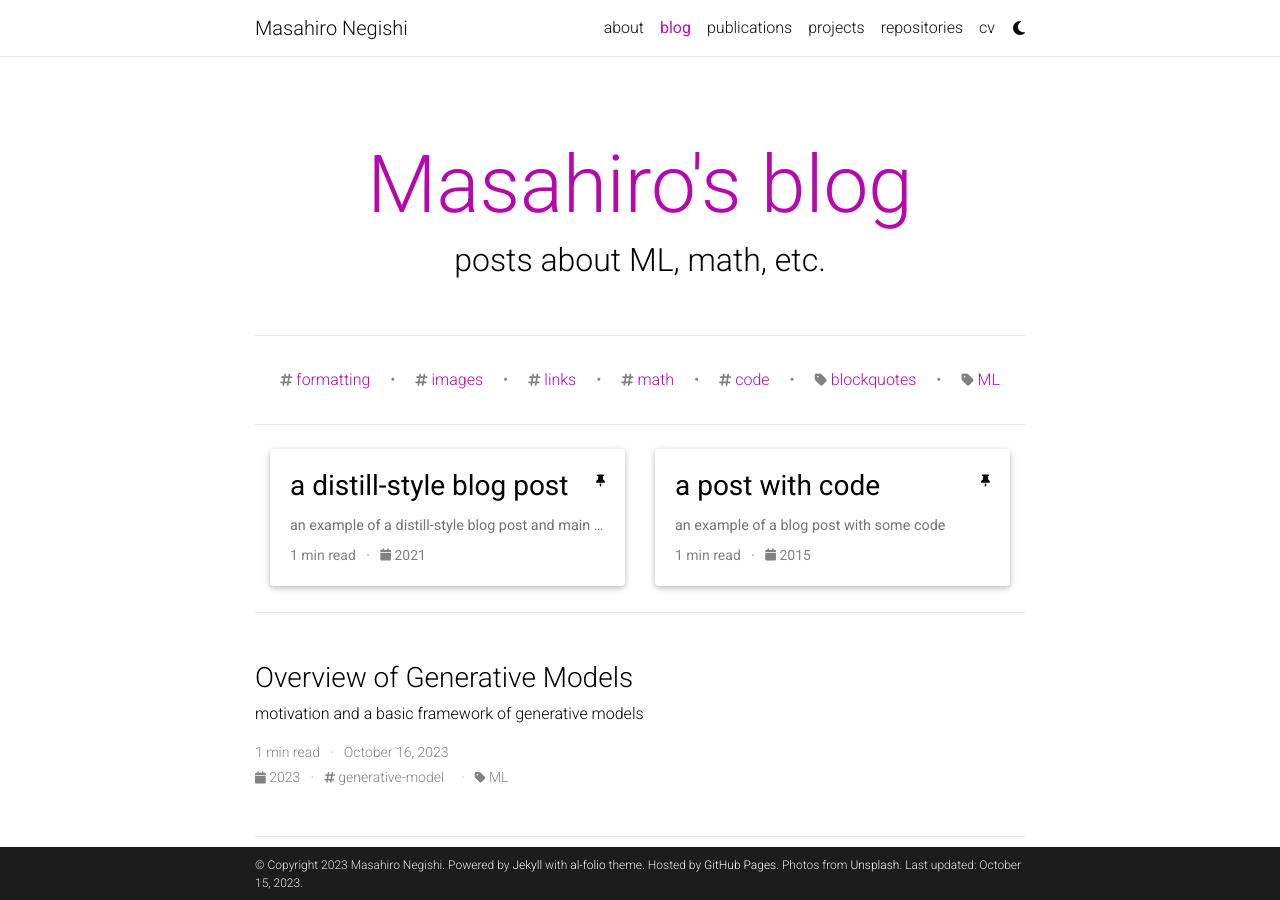
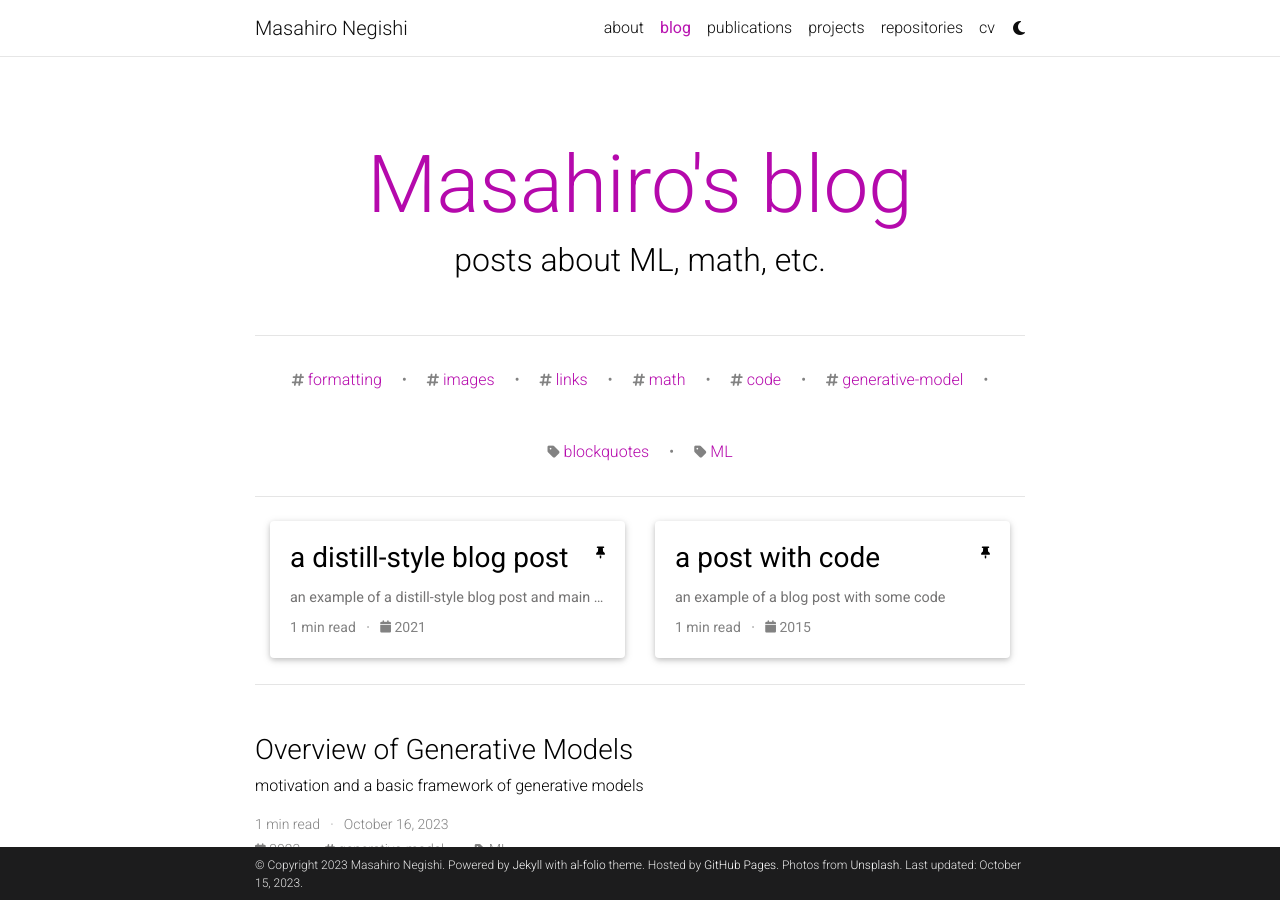
Before and after one commit to masahiro-negishi/masahiro-negishi.github.io, a Jekyll site: the page built from blog/index.html, in a window 1280 px wide and 900 px high. Built offline with Jekyll 4.4.1, drawn with Linux system fonts in a browser that asks for light colours; the list of posts is cut into pages by our own code; comment, search, counter and statistics services are not loaded; a style sheet for code colours, icons or effects is not loaded.

Commit message:
add generative-model tag

```diff
--- a/_config.yml
+++ b/_config.yml
@@ -263,7 +263,7 @@
     tag: '/blog/tag/:name/'
     category: '/blog/category/:name/'
 
-display_tags: ['formatting', 'images', 'links', 'math', 'code'] # these tags will be displayed on the front page of your blog
+display_tags: ['formatting', 'images', 'links', 'math', 'code', 'generative-model'] # these tags will be displayed on the front page of your blog
 display_categories: ['blockquotes', 'ML'] # these categories will be displayed on the front page of your blog
 
 # -----------------------------------------------------------------------------
```
